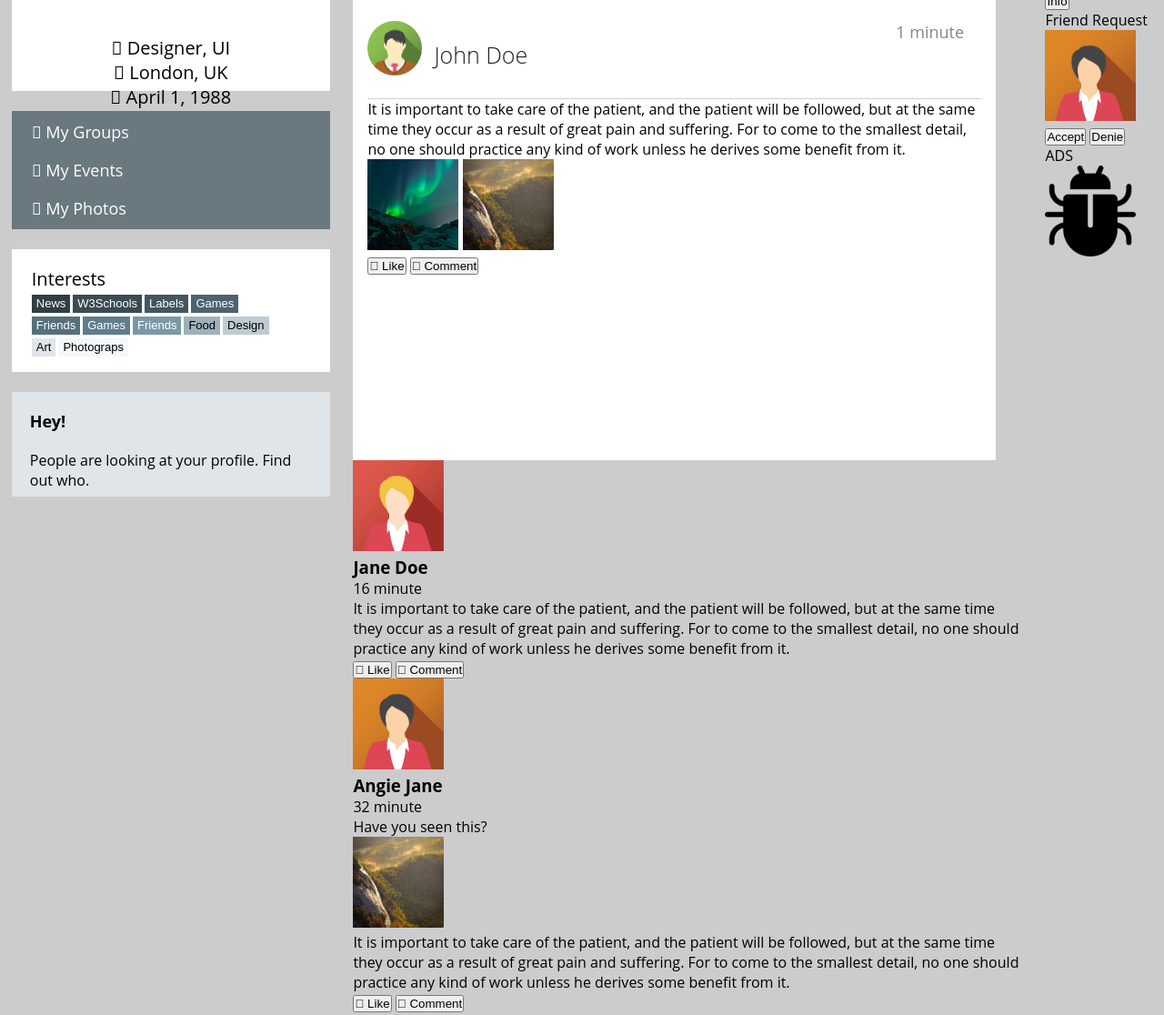
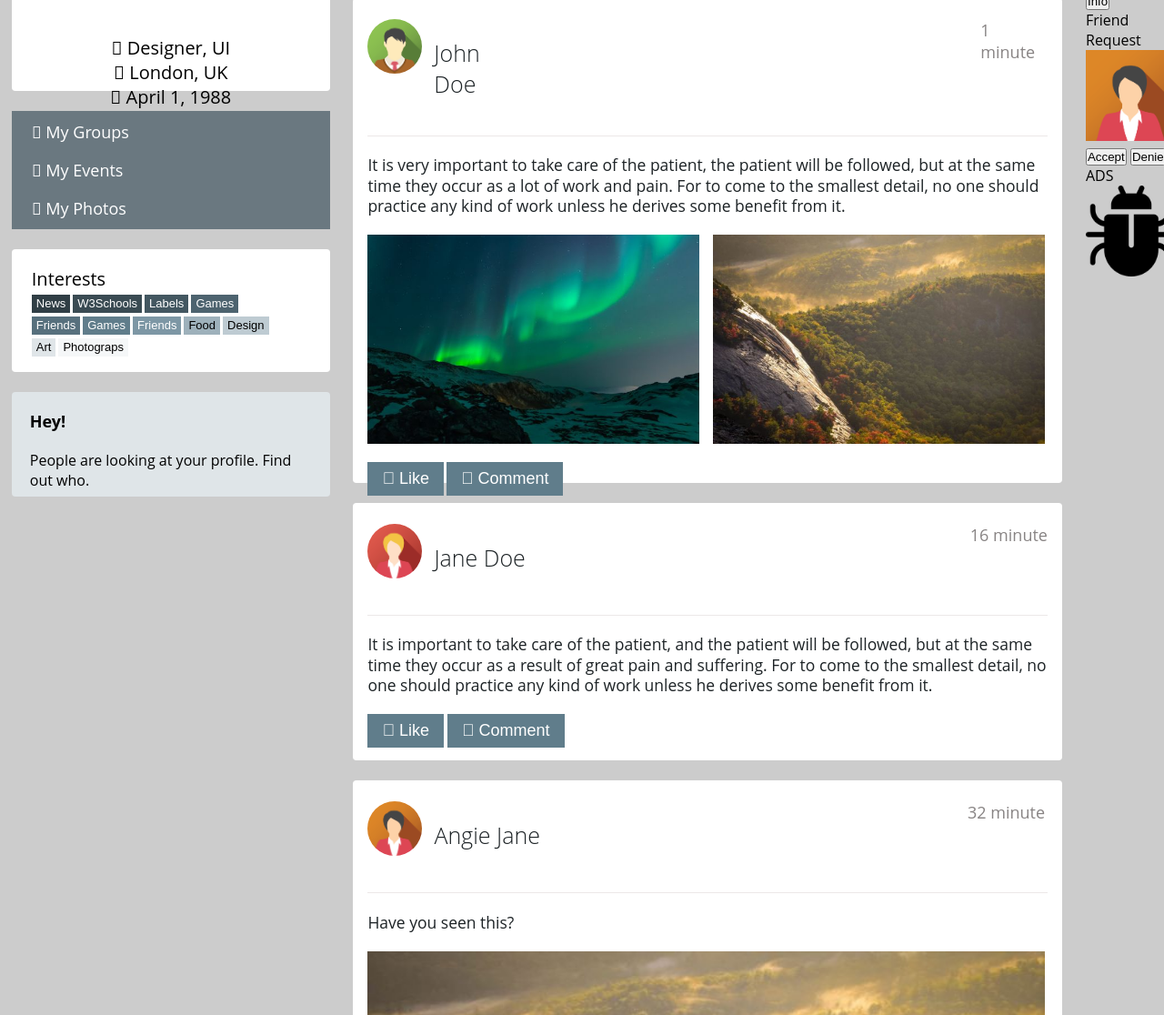
Before and after one commit to mvfasatresor/Coding-Challenge-2, a plain HTML site: page index.html in a window 1280 px wide. Shown: the part 279-1395 px from the top of the page at 91% size. Drawn offline with Linux system fonts and the light colour scheme; a script that the page names is missing.

Commit message:
section two complete

```diff
--- a/index.html
+++ b/index.html
@@ -98,7 +98,7 @@
             <h3>John Doe</h3>
             <span>1 minute</span>
            </div>
-            <p>It is important to take care of the patient, and the patient will be followed, but at the same time they occur as a result of great pain and suffering. For to come to the smallest detail, no one should practice any kind of work unless he derives some benefit from it.</p>
+            <p>It is very important to take care of the patient, the patient will be followed, but at the same time they occur as a lot of work and pain. For to come to the smallest detail, no one should practice any kind of work unless he derives some benefit from it.</p>
             <div class="images">
                 <img src="/images/lights.jpg" alt="">
                 <img src="/images/nature.jpg" alt="">
@@ -108,6 +108,7 @@
                 <button> &#xEB4C; Comment</button>
            </div>
         </div>
+        <br>
         <div class="jane-doe">
             <div class="jane">
             <img src="/images/avatar5.png" alt="">
@@ -120,6 +121,7 @@
             <button> &#xEB4C; Comment</button>
            </div>
         </div>
+        <br>
         <div class="angie-jane">
             <div class="angie">
                 <img src="/images/avatar6.png" alt="">
--- a/styles.css
+++ b/styles.css
@@ -85,6 +85,7 @@ display: flex;
 flex-direction: column;
 align-items: center;
 font-size: 20px;
+border-radius: 4px;
 
 }
 .my-profile span{
@@ -134,6 +135,7 @@ font-size: 18px;
     font-size: 15px;
     font-family: serif;
     display: inline-block;
+    border-radius: 4px;
 
  }
  .tags span{
@@ -215,7 +217,7 @@ font-size: 18px;
     background-color: #DFE5E8;
     height: 114.648px;
     width: 350px;
-
+    border-radius: 4px;
  }
  .nb span{
     display: flex;
@@ -240,8 +242,9 @@ font-size: 18px;
    flex-direction: column;
    padding: 8px 16px 8px 16px;
    gap: 15px;
-   height: 173px;
-   width: 706.566px;
+   height: 176px;
+   width: 780px;
+   border-radius: 4px;
  }
  .status span{
    padding: 16px 0 0 0;
@@ -270,18 +273,22 @@ font-size: 18px;
    color: white;
  }
 
+
+
+
  .john-doe{
-   height: 510.246px;
-   width: 706.581px;
+   height: 533px;
+   width: 780px;
    padding: 8px 16px 8px 16px;
    background-color: white;
+   border-radius: 4px;
  }
  .john{
    display: flex;
-   padding: 20px 0 25px 0;
+   padding: 15px 0 40px 0;
    font-size: 18px;
    color: #888484;
-   border-bottom: #d1cece 1px solid;
+   border-bottom: #ece8e8 1px solid;
  }
  .john img{
    border-radius: 100px;
@@ -289,7 +296,7 @@ font-size: 18px;
    width: 59.991px;
  }
  .john span{
-   padding-left: 405px;
+   padding-left: 499px;
  }
  .john h3{
    padding: 20px 0 0 13px;
@@ -297,3 +304,110 @@ font-size: 18px;
    color: #1d2326;
    font-weight: 100;
  }
+ .john-doe p{
+   padding: 20px 0;
+   font-size: 17.5px;
+   color: #1d2326;
+   font-family: "Open Sans", sans-serif;
+   line-height: 22.5px;
+ }
+ .john-doe .images{
+   display: flex;
+   gap: 15px;
+   padding: 0 0 20px 0;
+ }
+ .images img{
+   height: 230px;
+   width: 365px;
+ }
+ .john-doe .button{
+  display: flex;
+  gap: 3px;
+ }
+ .button button{
+   padding: 8px 16px;
+   font-size: 18px;
+   background-color: #607d8b;
+   border: none;
+   color: white;
+
+ }
+
+
+ .jane-doe{
+   height: 283px;
+   width: 780px;
+   padding: 8px 16px 8px 16px;
+   background-color: white;
+   border-radius: 4px;
+ }
+ .jane{
+   display: flex;
+   padding: 15px 0 40px 0;
+   font-size: 18px;
+   color: #888484;
+   border-bottom: #ece8e8 1px solid;
+ }
+ .jane img{
+   border-radius: 100px;
+   height: 59.8708px;
+   width: 59.991px;
+ }
+ .jane span{
+   padding-left: 489px;
+ }
+ .jane h3{
+   padding: 20px 0 0 13px;
+   font-size: 25px;
+   color: #1d2326;
+   font-weight: 100;
+ }
+ .jane-doe p{
+   padding: 20px 0;
+   font-size: 17.5px;
+   color: #1d2326;
+   font-family: "Open Sans", sans-serif;
+   line-height: 22.5px;
+ }
+
+
+
+ .angie-jane{
+   height: 790px;
+   width: 780px;
+   padding: 8px 16px 8px 16px;
+   background-color: white;
+   border-radius: 4px;
+ }
+
+.angie{
+  display: flex;
+  padding: 15px 0 40px 0;
+  font-size: 18px;
+  color: #888484;
+  border-bottom: #ece8e8 1px solid;
+}
+.angie img{
+  border-radius: 100px;
+  height: 59.8708px;
+  width: 59.991px;
+}
+.angie span{
+  padding-left: 470px;
+}
+.angie h3{
+  padding: 20px 0 0 13px;
+  font-size: 25px;
+  color: #1d2326;
+  font-weight: 100;
+}
+.angie-jane p{
+  padding: 20px 0;
+  font-size: 17.5px;
+  color: #1d2326;
+  font-family: "Open Sans", sans-serif;
+}
+.image img{
+height: 450px;
+width: 745px;
+}
```
